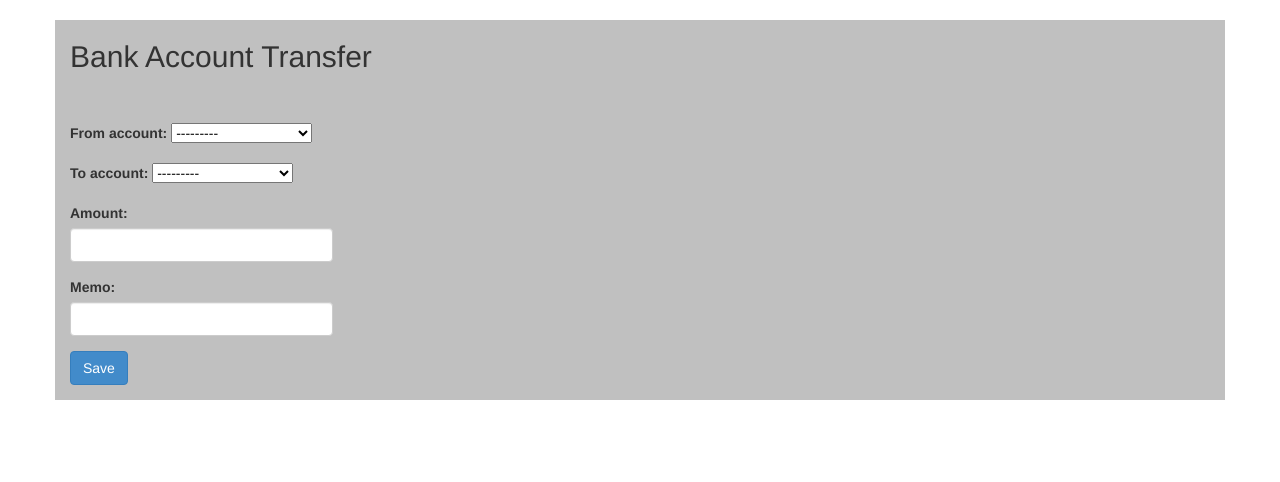
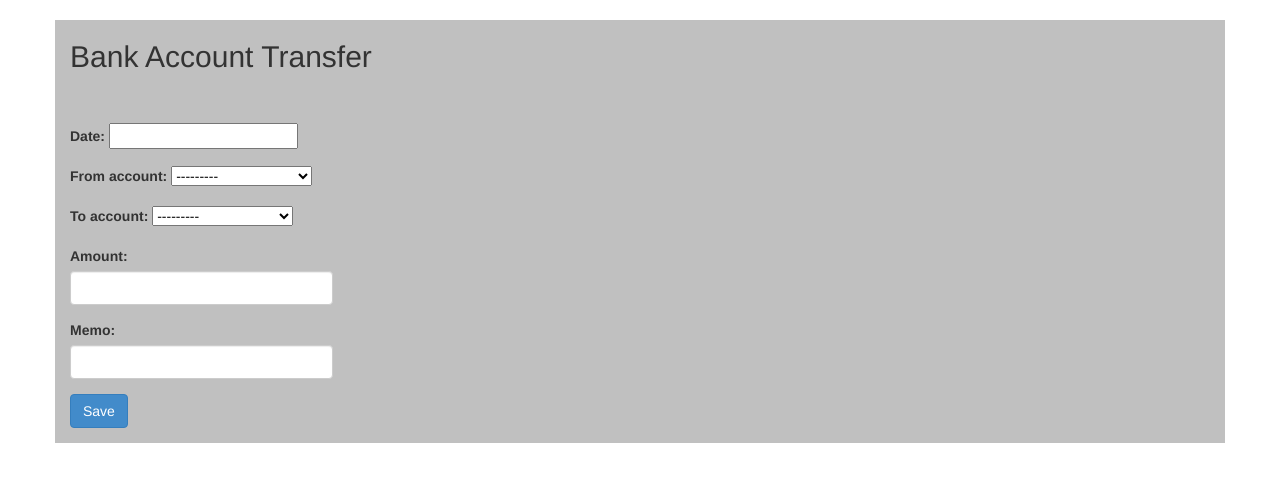
Before and after one commit to jeffrpowell/budgettracker, a Django app: page /budget/banktransaction/ in a window 1280 px wide. Shown: the part 52-534 px from the top of the page. Run offline with Django 3.2, Linux system fonts and the light colour scheme; data comes from the database, SQL or seed files in the repository; both versions use the stored data as it was after the commit; parts of the project's set-up code (start-up, migrations or seed data) failed here and were passed over.

Commit message:
Can set the date on transactions now

```diff
--- a/budget/models.py
+++ b/budget/models.py
@@ -1,5 +1,5 @@
 from django.db import models
-from django.forms import ModelForm
+from django.forms import ModelForm, extras
 
 class AccountCategory(models.Model):
 	name = models.CharField(max_length=30)
@@ -17,7 +17,7 @@ class Account(models.Model):
 		return self.category.income_accounts
 
 class Transaction(models.Model):
-	date = models.DateField(auto_now_add=True)
+	date = models.DateField()
 	to_account = models.ForeignKey(Account, related_name="to_account")
 	from_account = models.ForeignKey(Account, related_name="from_account")
 	amount = models.DecimalField(max_digits=7, decimal_places=2)
@@ -29,10 +29,21 @@ class Transaction(models.Model):
 class TransactionForm(ModelForm):
 	class Meta:
 		model = Transaction
-		fields = ['from_account', 'amount', 'memo']
+		fields = ['date', 'amount', 'memo']
+		widgets = {
+			'date': extras.SelectDateWidget(),
+		}
+
+class AddTransactionForm(ModelForm):
+	class Meta:
+		model = Transaction
+		fields = ['date', 'from_account', 'amount', 'memo']
+		widgets = {
+			'date': extras.SelectDateWidget(),
+		}
 	#http://stackoverflow.com/questions/962226/need-help-with-django-modelform-how-to-filter-foreignkey-manytomanyfield
 	def __init__(self, *args, **kwargs):
-		super(TransactionForm, self).__init__(*args, **kwargs)
+		super(AddTransactionForm, self).__init__(*args, **kwargs)
 		if self.instance:
 			bank_category = AccountCategory.objects.get(name='Bank Accounts')
 			self.fields['from_account'].queryset = Account.objects.filter(category=bank_category)
@@ -40,7 +51,10 @@ class TransactionForm(ModelForm):
 class NullAccountTransactionForm(ModelForm):
 	class Meta:
 		model = Transaction
-		fields = ['from_account', 'to_account', 'amount', 'memo']
+		fields = ['date', 'from_account', 'to_account', 'amount', 'memo']
+		widgets = {
+			'date': extras.SelectDateWidget(),
+		}
 	#http://stackoverflow.com/questions/962226/need-help-with-django-modelform-how-to-filter-foreignkey-manytomanyfield
 	def __init__(self, *args, **kwargs):
 		super(NullAccountTransactionForm, self).__init__(*args, **kwargs)
--- /dev/null
+++ b/budget/static/budget/js/transaction.js
@@ -0,0 +1,16 @@
+$(function(){
+	//-------------------------------------------------
+	//		Actions to execute when page loads
+	//-------------------------------------------------
+	if ($("#trans_date").length > 0){
+		//Adjust the date string from "Aug. 9, 1995" to "Aug 9, 1995"
+		var str = $("#trans_date").val().replace(".", "");
+		var date = new Date(str);
+	}
+	else{
+		var date = new Date();
+	}
+	$('#id_date_month').val(date.getMonth()+1);
+	$('#id_date_day').val(date.getDate());
+	$('#id_date_year').val(date.getFullYear());
+});
--- a/budget/templates/budget/banktransaction.html
+++ b/budget/templates/budget/banktransaction.html
@@ -12,6 +12,10 @@
 			{% if error_message %}<p>{{ error_message }}</p>{% endif %}
 			<form role="form" action="{% url 'budget:banktransaction' %}" method="post">
 				{% csrf_token %}
+				<div class="form-group">
+					<label for="id_date">Date:</label>
+					{{ form.date }}
+				</div>
 				<div class="form-group">
 					<label for="id_from_account">From account:</label>
 					{{ form.from_account }}
@@ -40,3 +44,7 @@
 		</div>
 	</div>
 {% endblock %}
+
+{% block javascript %}
+	<script src="/static/budget/js/transaction.js" type="text/javascript" ></script>
+{% endblock %}
--- a/budget/views.py
+++ b/budget/views.py
@@ -5,7 +5,7 @@ from decimal import Decimal
 from django.core.serializers import serialize
 from django.utils import simplejson as json
 
-from budget.models import Transaction, Account, AccountCategory, TransactionForm, NullAccountTransactionForm, AddAccountForm
+from budget.models import Transaction, Account, AccountCategory, TransactionForm, AddTransactionForm, NullAccountTransactionForm, AddAccountForm
 import datetime
 
 def month_abbr_to_int(month):
@@ -130,13 +130,16 @@ def index(request, month=None, year=None):
 def transaction(request, tid, aid):
     trans = get_object_or_404(Transaction, pk=tid)
     context = {}
+    context['form'] = TransactionForm()
+    context['trans'] = trans
+    context['acct'] = get_object_or_404(Account, pk=aid)
+    context['category'] = context['acct'].category
     if request.method == 'POST':
         form = TransactionForm(request.POST)
         if form.is_valid():
             old_trans = Transaction.objects.get(id=tid)
             old_amount = trans.amount
-            f = TransactionForm(request.POST)
-            new_trans = f.save(commit = False)
+            new_trans = form.save(commit = False)
             trans.prediction = False
             if old_trans.from_account.is_income():
                 old_trans.from_account.balance = old_trans.from_account.balance - old_amount + new_trans.amount
@@ -147,14 +150,10 @@ def transaction(request, tid, aid):
             old_trans.from_account.save()
             old_trans.amount = new_trans.amount
             old_trans.memo = new_trans.memo
+            old_trans.date = form.cleaned_data['date']
             old_trans.save()
 
             return HttpResponseRedirect('/budget/account/'+aid)
-    else:
-        context['form'] = TransactionForm()
-        context['trans'] = trans
-        context['acct'] = get_object_or_404(Account, pk=aid)
-        context['category'] = context['acct'].category
     return render(request, 'budget/transaction.html', context)
 
 def account(request, aid, month=None, year=None):
@@ -210,9 +209,9 @@ def category(request, cid):
 def addtransaction(request, to_account):
     context = {}
     if request.method == 'POST':
-        form = TransactionForm(request.POST)
+        form = AddTransactionForm(request.POST)
         if form.is_valid():
-            f = TransactionForm(request.POST)
+            f = AddTransactionForm(request.POST)
             trans = f.save(commit = False)
             trans.prediction = False
             account = Account.objects.get(pk=to_account)
@@ -231,7 +230,7 @@ def addtransaction(request, to_account):
             trans.from_account.save()
             return HttpResponseRedirect('/budget/')
     else:
-        context['form'] = TransactionForm()
+        context['form'] = AddTransactionForm()
     template = 'budget/addtransaction.html'
     if to_account:
     	context['account'] = Account.objects.get(pk=to_account)
```
Also changed, not shown: budget/templates/budget/adddeposit.html (+8 -0 lines), budget/templates/budget/addtransaction.html (+8 -0 lines), budget/templates/budget/transaction.html (+7 -2 lines), db.sqlite3, 2 other files.
